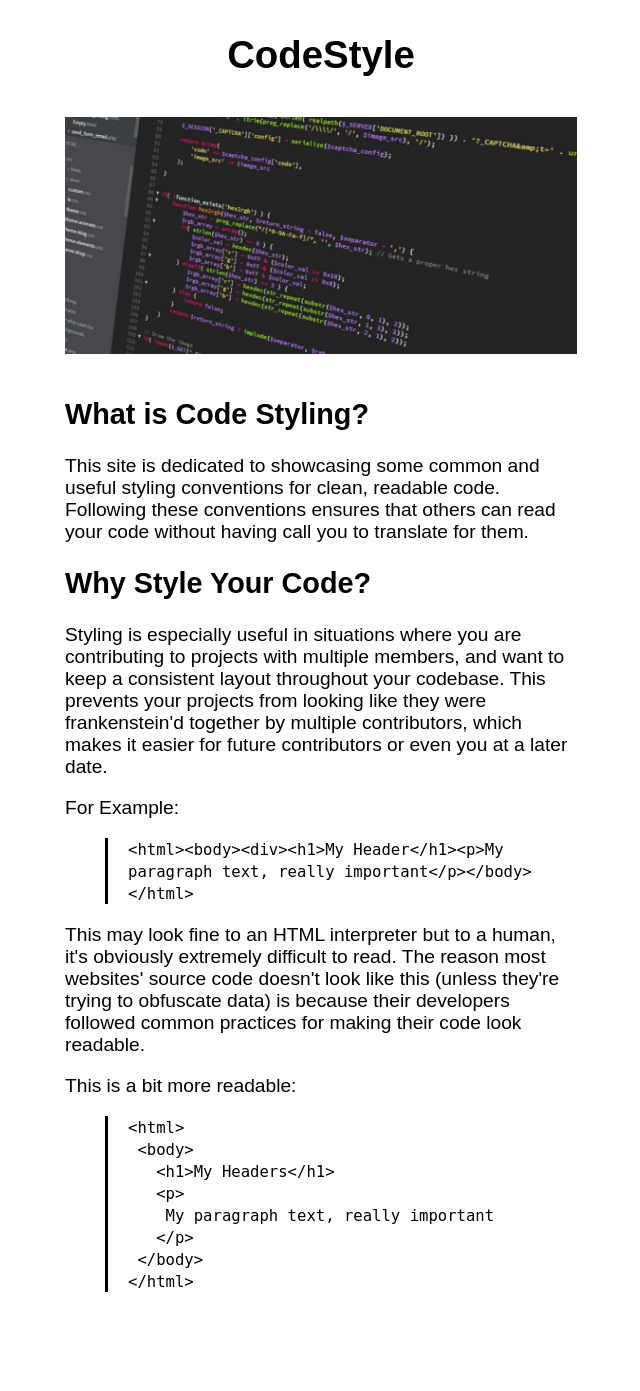
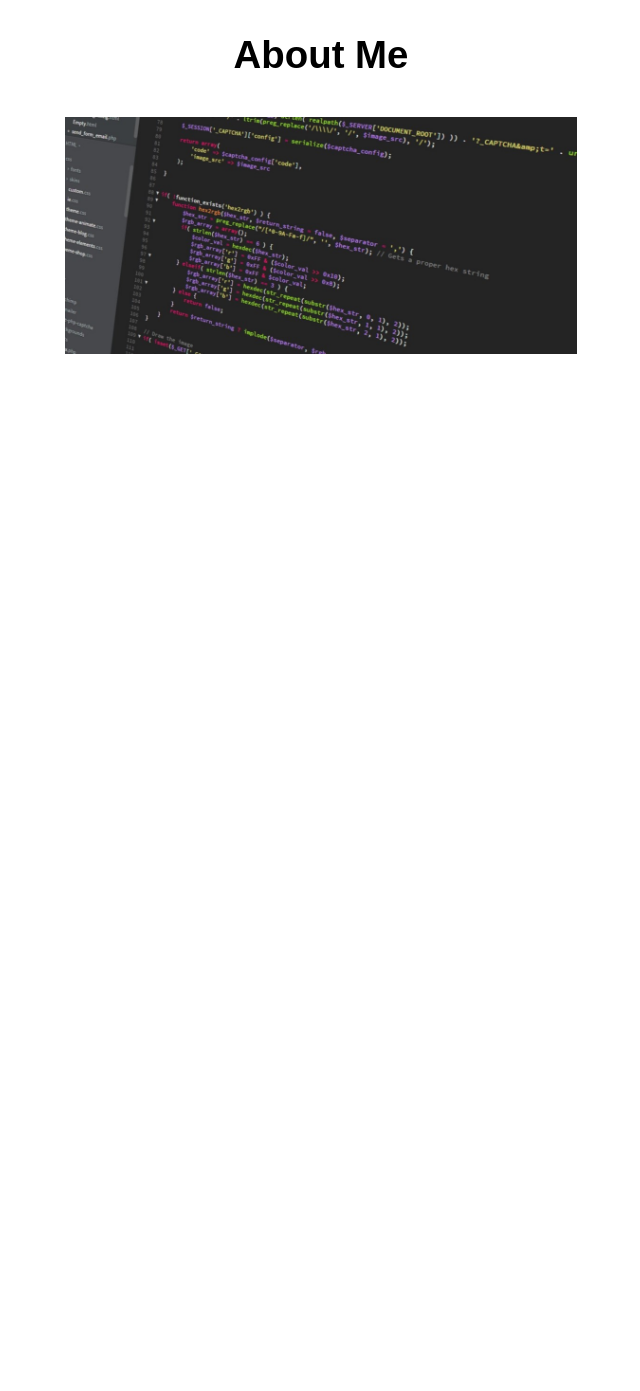
Before and after one commit to mordanc/code-style, a PHP site: page /about.html in a window 1280 px wide. Shown: the part 73-1464 px from the top of the page, without its empty margins (319-959 px from the left). After the commit the page ends 427 px from the top, so only its background shows below. Run offline with PHP 8.4, Linux system fonts and the light colour scheme.

```diff
--- a/about.html
+++ b/about.html
@@ -2,7 +2,7 @@
 <html lang="en">
 
     <head>
-        <title>CodeStyle</title>
+        <title>CodeStyle :: About</title>
         <meta charset="utf-8">
         <meta id="viewport" name="viewport" content ="width=device-width" />
         <link rel="stylesheet" href="https://use.fontawesome.com/releases/v5.7.0/css/all.css"
@@ -36,56 +36,11 @@
 
 
         <div id="article-header">
-            <h1 class=>CodeStyle</h1>
+            <h1 class=>About Me</h1>
             <img id="header-img" src="res/images/bg.jpg">
         </div>
         <article id="main">
-            <h1>What is Code Styling?</h1>
-            <p>
-                This site is dedicated to showcasing some common and useful styling conventions for clean,
-                readable code. Following these conventions ensures that others can read your code without
-                having call you to translate for them.
-            </p>
-            <h1>Why Style Your Code?</h1>
-            <p>
-                Styling is especially useful in situations where you are contributing to projects with multiple members,
-                and want to keep a consistent layout throughout your codebase. This prevents your projects from looking
-                like they were frankenstein'd together by multiple contributors, which makes it easier for future
-                contributors
-                or even you at a later date.
-            </p>
-            <p>
-                For Example:
-            </p>
-            <blockquote class="codeblock">
-                <div class="codeblock-code">
-                    <code>
-                        &#60html&#62&#60body&#62&#60div&#62&#60h1&#62My Header&#60/h1&#62&#60p&#62My paragraph text, really important&#60/p&#62&#60/body&#62&#60/html&#62
-                    </code>
-                </div>
-            </blockquote>
-            <p>
-                This may look fine to an HTML interpreter but to a human, it's obviously extremely difficult to read.  The reason most websites'
-                source code doesn't look like this (unless they're trying to obfuscate data) is because their developers followed common
-                practices for making their code look readable.
-            </p>
-            <p>
-                This is a bit more readable:
-            </p>
-            <blockquote class="codeblock">
-                <div class="codeblock-code">
-                    <code>
-                        &#60html&#62<br>
-                        &nbsp;&#60body&#62<br>
-                        &nbsp;&nbsp;&nbsp;&#60h1&#62My Headers&#60/h1&#62<br>
-                        &nbsp;&nbsp;&nbsp;&#60p&#62<br>
-                        &nbsp;&nbsp;&nbsp;&nbsp;My paragraph text, really important<br>
-                        &nbsp;&nbsp;&nbsp;&#60/p&#62<br>
-                        &nbsp;&#60/body&#62<br>
-                        &#60/html&#62
-                    </code>
-                </div>
-            </blockquote>
+
         </article>
 </div>
 
--- a/styling.html
+++ b/styling.html
@@ -2,9 +2,9 @@
 <html lang="en">
 
 <head>
-        <title>CodeStyle</title>
+    <title>CodeStyle :: Styling</title>
     <meta charset="utf-8">
-        <meta id="viewport" name="viewport" content ="width=device-width" />
+    <meta id="viewport" name="viewport" content="width=device-width" />
     <link rel="stylesheet" href="https://use.fontawesome.com/releases/v5.7.0/css/all.css"
         integrity="sha384-lZN37f5QGtY3VHgisS14W3ExzMWZxybE1SJSEsQp9S+oqd12jhcu+A56Ebc1zFSJ" crossorigin="anonymous">
     <link href="res/stylesheet.css" rel="stylesheet">
```
Also changed, not shown: conventions.html (+10 -5 lines), languages.html (+26 -36 lines), practices.html (+4 -3 lines), res/stylesheet.css (+0 -9 lines). Lines whose indentation alone changed are shown as unchanged.
